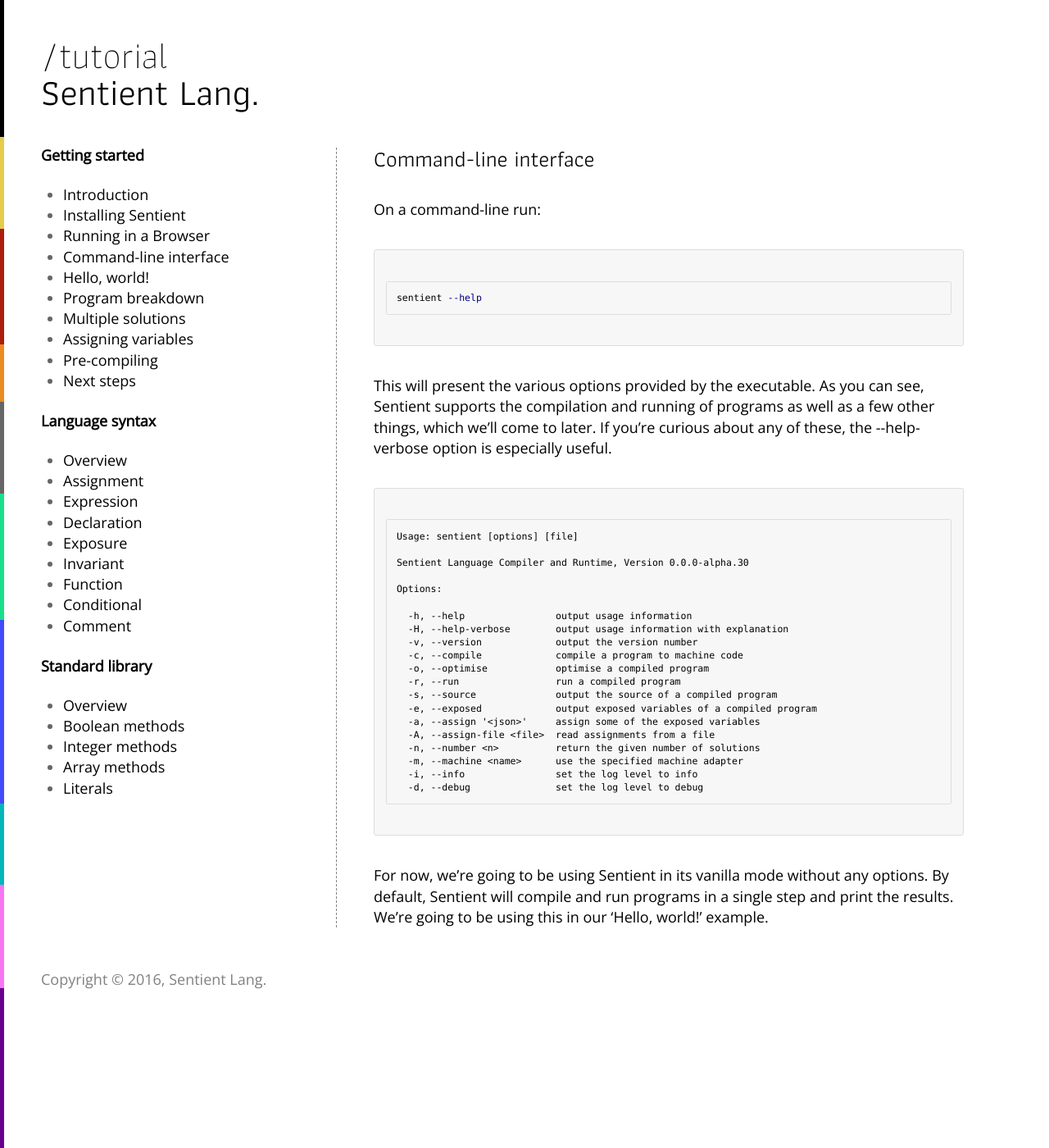
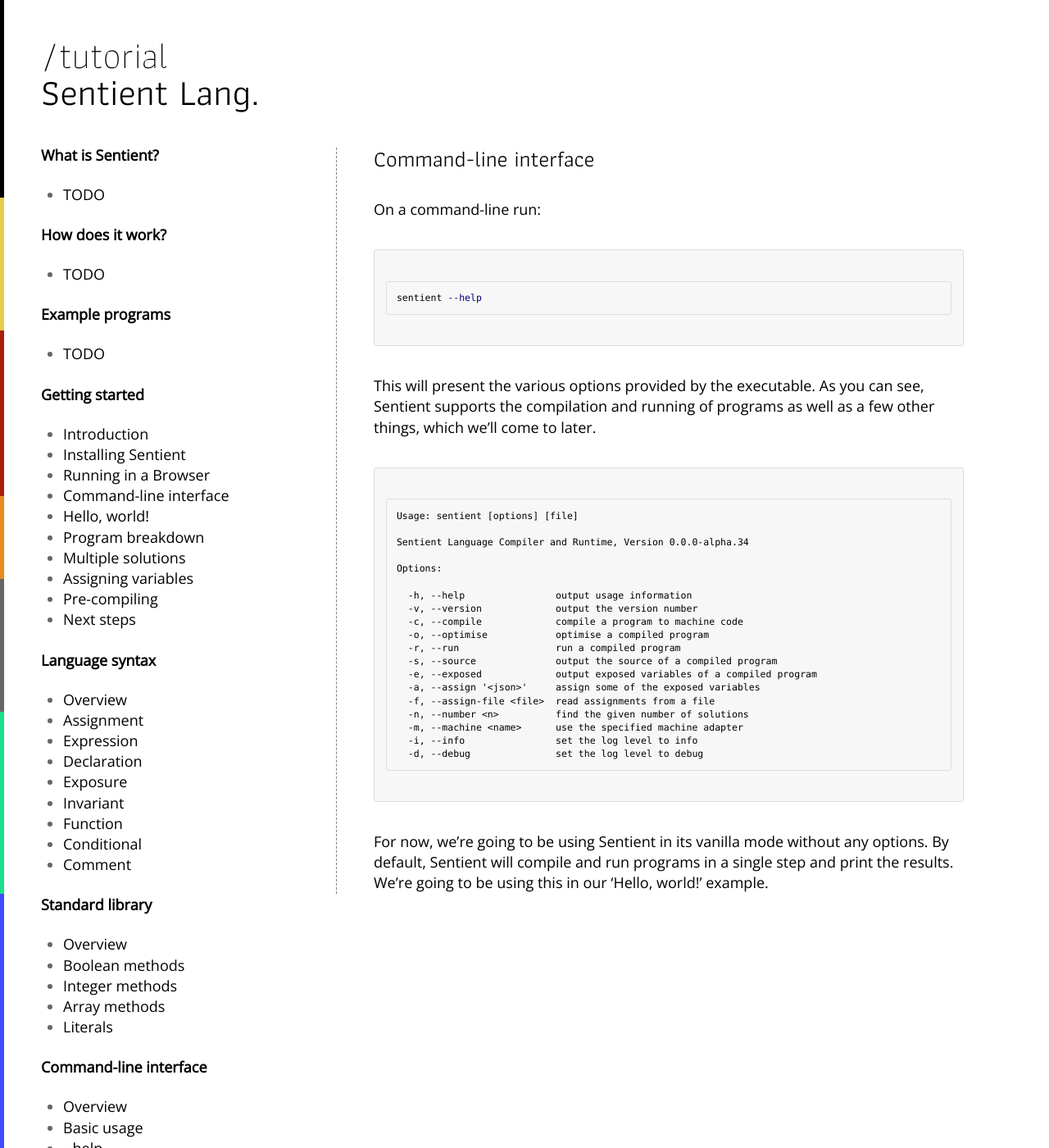
Before and after one commit to sentient-lang/sentient-lang.org, a Jekyll site: the page built from tutorial/cli.md, in a window 1280 px wide and 1400 px high. Shown: the whole window at 82% size. Built offline with Jekyll 4.4.1, drawn with Linux system fonts in a browser that asks for light colours; some of the changed text lies outside the part shown.

Commit message:
Add documentation for the command-line interface

````diff
--- a/_layouts/default.html
+++ b/_layouts/default.html
@@ -15,6 +15,21 @@
       </header>
 
       <nav>
+        <h4>What is Sentient?</h4>
+        <ul>
+          <li><a href="{{ site.baseurl }}/TODO">TODO</a></li>
+        </ul>
+
+        <h4>How does it work?</h4>
+        <ul>
+          <li><a href="{{ site.baseurl }}/TODO">TODO</a></li>
+        </ul>
+
+        <h4>Example programs</h4>
+        <ul>
+          <li><a href="{{ site.baseurl }}/TODO">TODO</a></li>
+        </ul>
+
         <h4>Getting started</h4>
         <ul>
           <li><a href="{{ site.baseurl }}/tutorial/introduction">Introduction</a></li>
@@ -50,6 +65,35 @@
           <li><a href="{{ site.baseurl }}/library/array">Array methods</a></li>
           <li><a href="{{ site.baseurl }}/library/literals">Literals</a></li>
         </ul>
+
+        <h4>Command-line interface</h4>
+        <ul>
+          <li><a href="{{ site.baseurl }}/cli/overview">Overview</a></li>
+          <li><a href="{{ site.baseurl }}/cli/usage">Basic usage</a></li>
+          <li><a href="{{ site.baseurl }}/cli/help">--help</a></li>
+          <li><a href="{{ site.baseurl }}/cli/version">--version</a></li>
+          <li><a href="{{ site.baseurl }}/cli/compile">--compile</a></li>
+          <li><a href="{{ site.baseurl }}/cli/optimise">--optimise</a></li>
+          <li><a href="{{ site.baseurl }}/cli/run">--run</a></li>
+          <li><a href="{{ site.baseurl }}/cli/source">--source</a></li>
+          <li><a href="{{ site.baseurl }}/cli/exposed">--exposed</a></li>
+          <li><a href="{{ site.baseurl }}/cli/assign">--assign</a></li>
+          <li><a href="{{ site.baseurl }}/cli/assign-file">--assign-file</a></li>
+          <li><a href="{{ site.baseurl }}/cli/number">--number</a></li>
+          <li><a href="{{ site.baseurl }}/cli/machine">--machine</a></li>
+          <li><a href="{{ site.baseurl }}/cli/info">--info</a></li>
+          <li><a href="{{ site.baseurl }}/cli/debug">--debug</a></li>
+        </ul>
+
+        <h4>JavaScript API</h4>
+        <ul>
+          <li><a href="{{ site.baseurl }}/api/TODO">TODO</a></li>
+        </ul>
+
+        <h4>Supported Solvers</h4>
+        <ul>
+          <li><a href="{{ site.baseurl }}/api/TODO">TODO</a></li>
+        </ul>
       </nav>
 
       <section>
--- a/tutorial/cli.md
+++ b/tutorial/cli.md
@@ -13,18 +13,16 @@
 
 This will present the various options provided by the executable. As you can
 see, Sentient supports the compilation and running of programs as well as a few
-other things, which we'll come to later. If you're curious about any of these,
-the `--help-verbose` option is especially useful.
+other things, which we'll come to later.
 
 ```
 Usage: sentient [options] [file]
 
-Sentient Language Compiler and Runtime, Version 0.0.0-alpha.30
+Sentient Language Compiler and Runtime, Version 0.0.0-alpha.34
 
 Options:
 
   -h, --help                output usage information
-  -H, --help-verbose        output usage information with explanation
   -v, --version             output the version number
   -c, --compile             compile a program to machine code
   -o, --optimise            optimise a compiled program
@@ -32,8 +30,8 @@
   -s, --source              output the source of a compiled program
   -e, --exposed             output exposed variables of a compiled program
   -a, --assign '<json>'     assign some of the exposed variables
-  -A, --assign-file <file>  read assignments from a file
-  -n, --number <n>          return the given number of solutions
+  -f, --assign-file <file>  read assignments from a file
+  -n, --number <n>          find the given number of solutions
   -m, --machine <name>      use the specified machine adapter
   -i, --info                set the log level to info
   -d, --debug               set the log level to debug
````
Also changed, not shown: cli/assign-file.md (added, +15 -0 lines), cli/assign.md (added, +41 -0 lines), cli/compile.md (added, +16 -0 lines), cli/debug.md (added, +16 -0 lines), cli/exposed.md (added, +27 -0 lines), cli/help.md (added, +32 -0 lines), cli/info.md (added, +14 -0 lines), cli/machine.md (added, +18 -0 lines), cli/number.md (added, +20 -0 lines), cli/optimise.md (added, +22 -0 lines), cli/overview.md (added, +15 -0 lines), cli/run.md (added, +14 -0 lines), cli/source.md (added, +18 -0 lines), cli/usage.md (added, +44 -0 lines), 1 more files.
